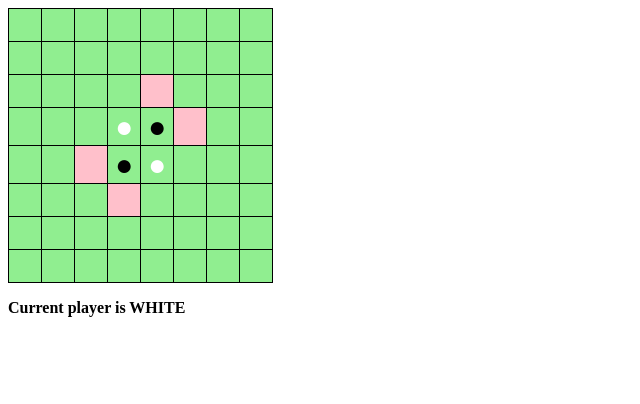
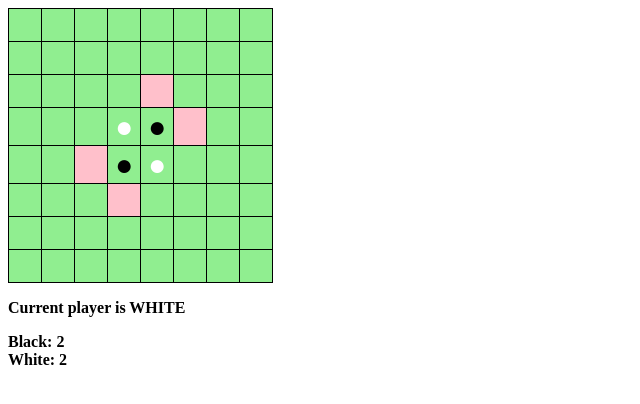
Before and after one commit to foolish-pine/react-othello, a React (Create React App) app: page / in a window 1280 px wide. Shown: the top 404 px of the page, without its empty margins (0-640 px from the left). Built offline with nearby package versions, Linux system fonts and the light colour scheme; what emotion-reset would draw is missing.

Commit message:
[add] スコア表示機能追加

```diff
--- a/src/App.tsx
+++ b/src/App.tsx
@@ -2,6 +2,7 @@ import { useState } from "react";
 import _ from "lodash";
 import { Board } from "src/components/Board";
 import { CurrentPlayer } from "src/components/CurrentPlayer";
+import { Score } from "src/components/Score";
 import { BoardStatus } from "src/types/BoardStatus";
 import { Player } from "src/types/Player";
 
@@ -428,6 +429,7 @@ export const App = () => {
         squaresSelectableStatus={squaresSelectableStatus}
       />
       <CurrentPlayer currentPlayer={currentPlayer} />
+      <Score boardStatus={boardStatus} />
     </>
   );
 };
--- /dev/null
+++ b/src/components/Score.tsx
@@ -0,0 +1,40 @@
+/** @jsxImportSource @emotion/react */
+import { css } from "@emotion/react";
+import { VFC } from "react";
+import { BoardStatus } from "src/types/BoardStatus";
+import { Player } from "src/types/Player";
+
+type Props = {
+  boardStatus: BoardStatus;
+};
+
+export const Score: VFC<Props> = ({ boardStatus }) => {
+  const countStones = (player: Player) => {
+    let count = 0;
+    boardStatus.forEach((row) => {
+      row.forEach((square) => {
+        if (square === player) count++;
+      });
+    });
+    return count;
+  };
+
+  const blackStonesCount = countStones("black");
+  const whiteStonesCount = countStones("white");
+
+  return (
+    <>
+      <p
+        css={css`
+          margin-top: 8px;
+          font-size: 16px;
+          font-weight: bold;
+        `}
+      >
+        Black: {blackStonesCount}
+        <br />
+        White: {whiteStonesCount}
+      </p>
+    </>
+  );
+};
```
